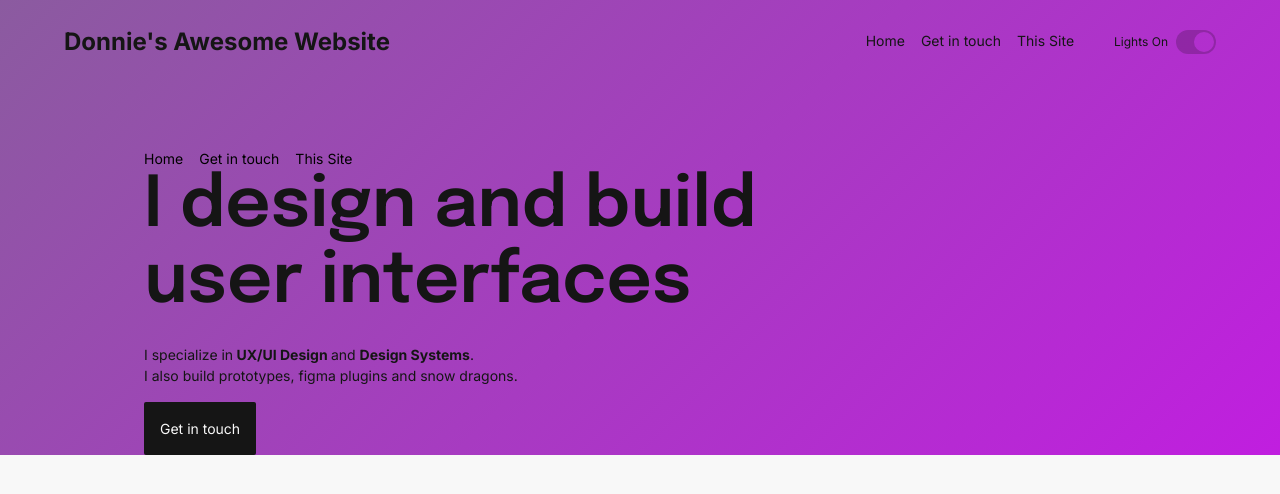
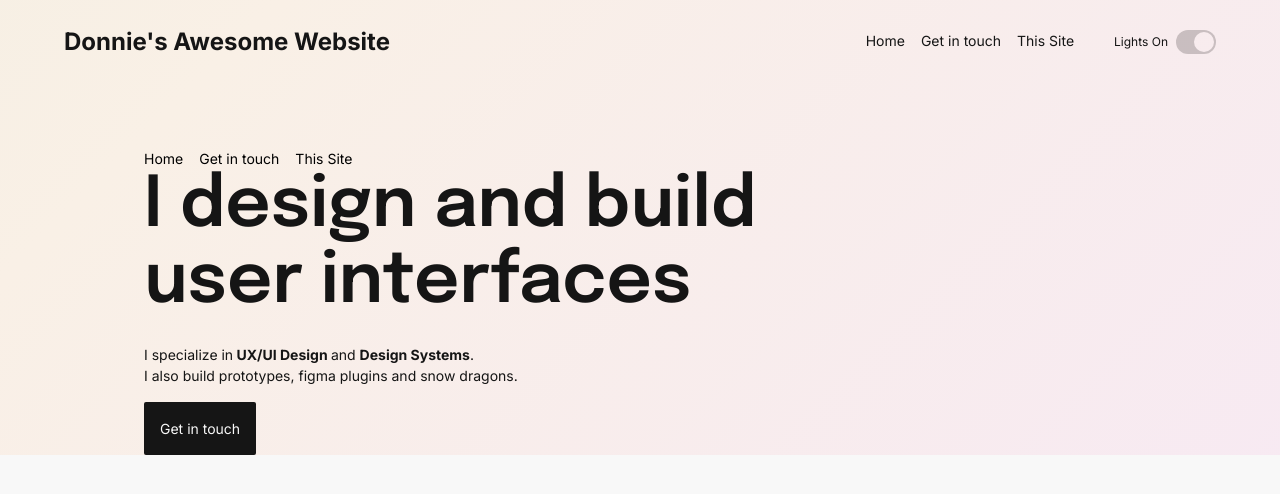
Before and after one commit to dnlklmn/d-site, a React (Create React App) app: page / in a window 1280 px wide. Shown: the top 494 px of the page. Built offline with nearby package versions, Linux system fonts and the light colour scheme; a web font is replaced by a local one.

Commit message:
gradient fix

```diff
--- a/src/App.css
+++ b/src/App.css
@@ -8,8 +8,10 @@
 
   background: linear-gradient(
     -45deg,
-    var(--brand-primary),
-    var(--brand-secondary)
+    var(--bg-gradient-1),
+    var(--bg-gradient-2),
+    var(--bg-gradient-3),
+    var(--bg-gradient-4)
   );
   background-size: 400% 400%;
   animation: gradient 15s ease infinite;
```
